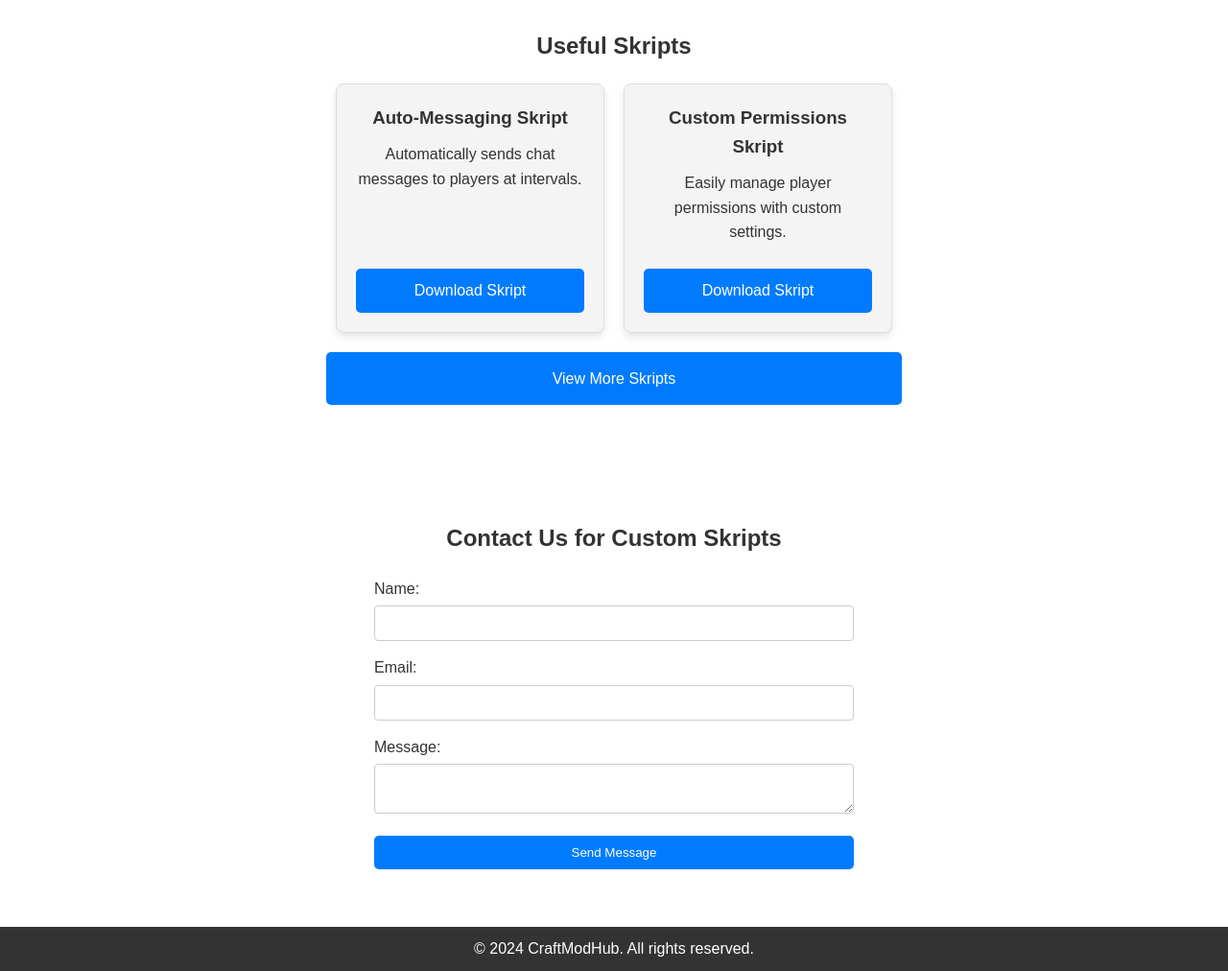
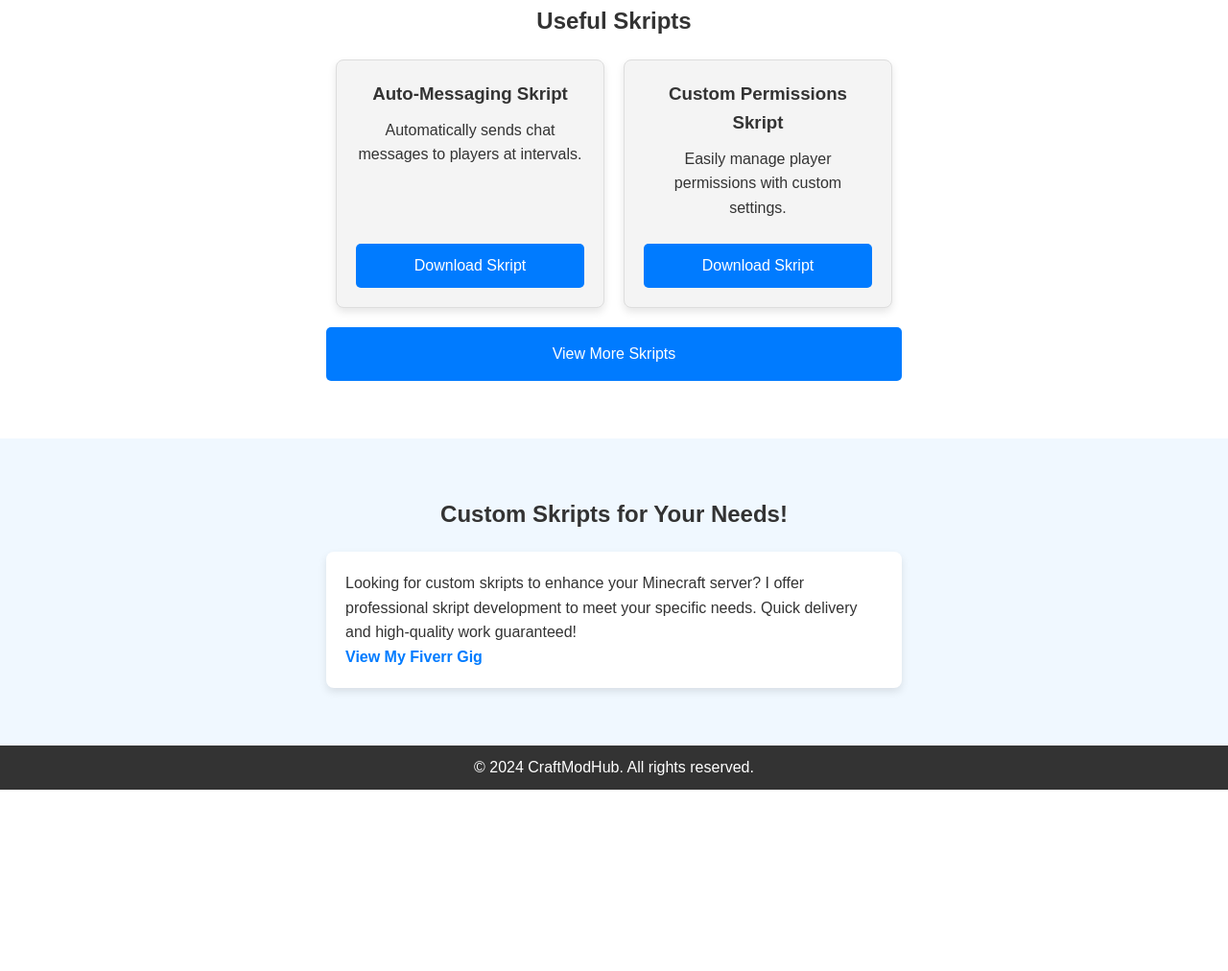
Before and after one commit to narnacle/craftmodhub, a plain HTML site: page index.html in a window 1280 px wide. Shown: the part 925-1937 px from the top of the page at 96% size. After the commit the page ends 1748 px from the top, so only its background shows below. Drawn offline with Linux system fonts and the light colour scheme.

Commit message:
Aligned nav links, contact update
We corrected persistent issues with aligning navigation links to the right using flexbox properties and a combination of margin-left: auto. Additionally, the contact section was revamped by removing the form and inserting a custom ad. Minor visual adjustments, including padding and margins, were made to improve overall layout

```diff
--- a/index.html
+++ b/index.html
@@ -56,16 +56,11 @@
         <a href="skripts.html" class="btn full-width-btn">View More Skripts</a>
     </section>
     <section id="contact">
-        <h2>Contact Us for Custom Skripts</h2>
-        <form id="contact-form">
-            <label for="name">Name:</label>
-            <input type="text" id="name" name="name" required>
-            <label for="email">Email:</label>
-            <input type="email" id="email" name="email" required>
-            <label for="message">Message:</label>
-            <textarea id="message" name="message" required></textarea>
-            <button type="submit" class="btn">Send Message</button>
-        </form>
+        <h2>Custom Skripts for Your Needs!</h2>
+        <div class="fiverr-ad">
+            <p>Looking for custom skripts to enhance your Minecraft server? I offer professional skript development to meet your specific needs. Quick delivery and high-quality work guaranteed!</p>
+            <a href="https://www.fiverr.com/your-fiverr-gig-link" target="_blank">View My Fiverr Gig</a>
+        </div>
     </section>
     <footer>
         <p>&copy; 2024 CraftModHub. All rights reserved.</p>
--- a/styles.css
+++ b/styles.css
@@ -18,20 +18,27 @@ header {
     color: #fff;
     padding: 15px 20px;
     display: flex;
-    justify-content: space-between;
+    align-items: center; /* Ensures vertical centering */
+}
+
+.navbar {
+    display: flex;
+    flex: 1;
     align-items: center;
 }
 
 .navbar .logo {
     font-size: 24px;
     font-weight: bold;
+    margin-right: auto; /* Ensures the logo stays on the left */
 }
 
 .nav-links {
     list-style: none;
     display: flex;
     gap: 15px;
-    margin-left: auto; /* Ensures the nav-links align to the right */
+    margin-left: auto !important; /* Strongly forces the alignment */
+    align-items: center;
 }
 
 .nav-links li {
@@ -95,12 +102,12 @@ header {
 
 .hero-text h1 {
     font-size: 48px;
-    margin-bottom: 20px;
+    margin-bottom: 0; /* Remove bottom margin */
 }
 
 .hero-text p {
     font-size: 18px;
-    margin-bottom: 20px;
+    margin-bottom: 40px; /* Add 40px bottom margin */
 }
 
 .download-list {
@@ -193,40 +200,37 @@ h2 {
     background: #0056b3;
 }
 
-/* Form Styles */
-form {
-    max-width: 500px;
+/* Contact Section Customization */
+#contact {
+    background: #f0f8ff; /* Example background color */
+    padding: 60px 20px;
+    text-align: center;
+}
+
+#contact h2 {
+    margin-bottom: 20px;
+}
+
+/* Fiverr Ad Customization */
+.fiverr-ad {
+    max-width: 600px;
     margin: 0 auto;
+    padding: 20px;
+    background: #fff;
+    border-radius: 8px;
+    box-shadow: 0 4px 8px rgba(0, 0, 0, 0.1);
     text-align: left;
 }
 
-form label {
-    display: block;
-    margin-bottom: 5px;
+.fiverr-ad a {
+    color: #007bff;
+    text-decoration: none;
+    font-weight: bold;
+    transition: color 0.3s;
 }
 
-form input, form textarea {
-    width: 100%;
-    padding: 10px;
-    margin-bottom: 15px;
-    border: 1px solid #ccc;
-    border-radius: 4px;
-}
-
-form button {
-    display: inline-block;
-    width: 100%;
-    background: #007bff;
-    color: #fff;
-    padding: 10px 15px;
-    border: none;
-    border-radius: 5px;
-    cursor: pointer;
-    transition: background 0.3s;
-}
-
-form button:hover {
-    background: #0056b3;
+.fiverr-ad a:hover {
+    color: #0056b3;
 }
 
 /* Footer Styles */
```
